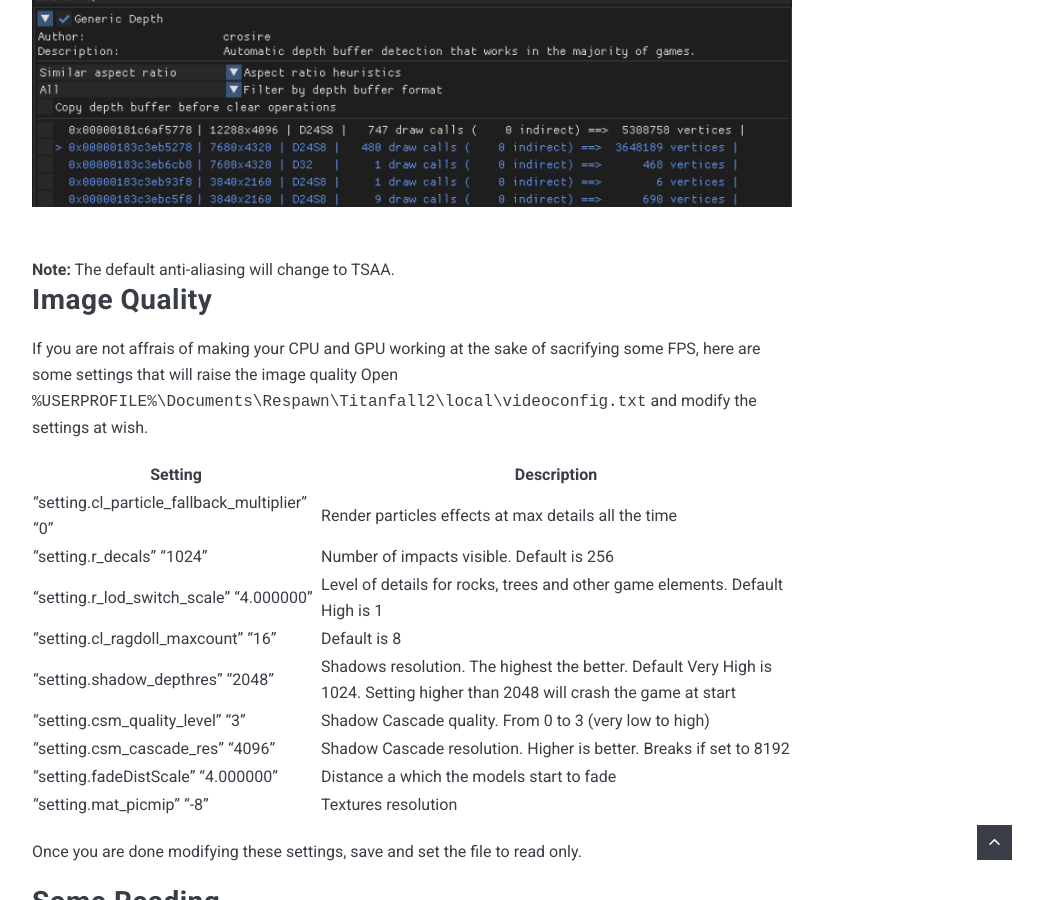
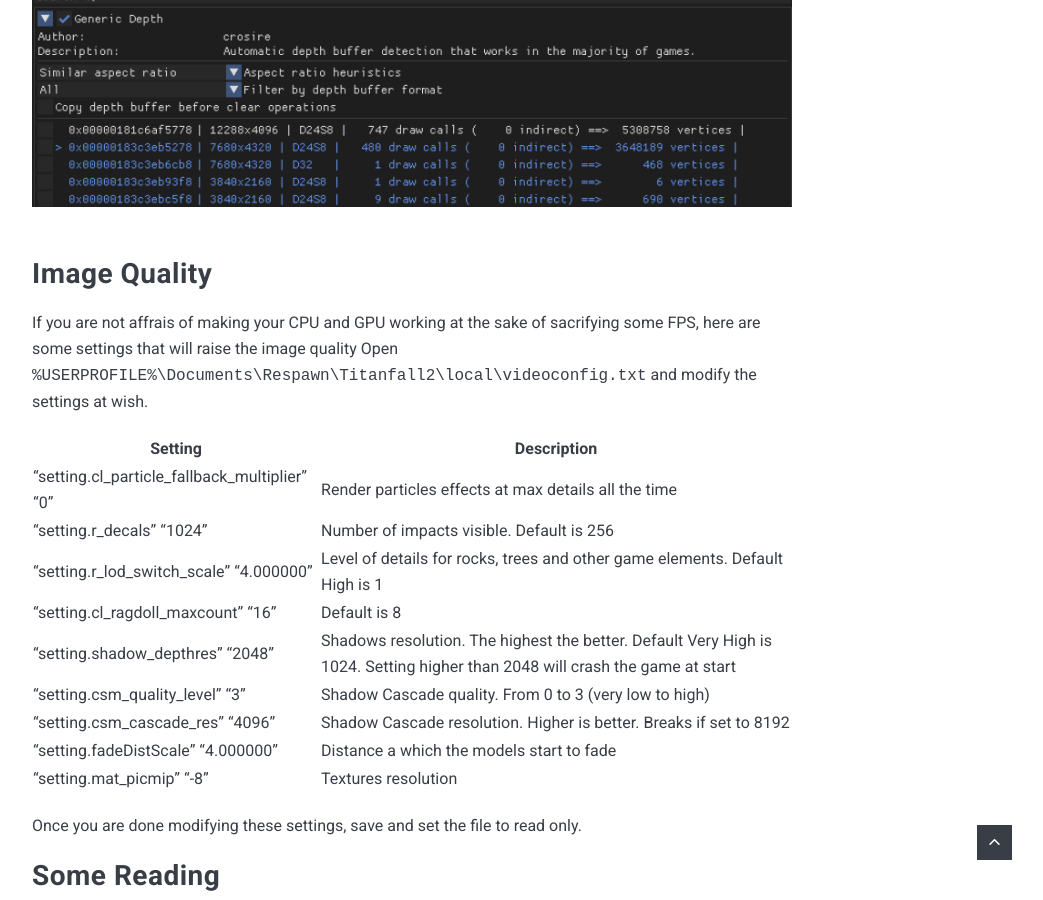
Before and after one commit to AnticOwl/anticowl.github.io, a Jekyll site: the page built from _posts/2024-07-18-Titanfall2.md, in a window 1280 px wide and 900 px high, scrolled down 1900 px. Shown: the whole window, without its empty margins (228-1271 px from the left). Built offline with Jekyll 4.4.1, drawn with Linux system fonts in a browser that asks for light colours; nearby versions of some CDN libraries.

Commit message:
Update 2024-07-18-Titanfall2.md

```diff
--- a/_posts/2024-07-18-Titanfall2.md
+++ b/_posts/2024-07-18-Titanfall2.md
@@ -28,8 +28,6 @@
 To achieve this, you will need to activate the Adaptive Resolution FPS Target and configure it below your average FPS and activate the Adaptive SuperSampling.
 
 ![image](/assets/images/TF2-Guides.png)
-{% include note.html content="The default anti-aliasing will change to TSAA."%}
-
 
 ## Image Quality
 
```
